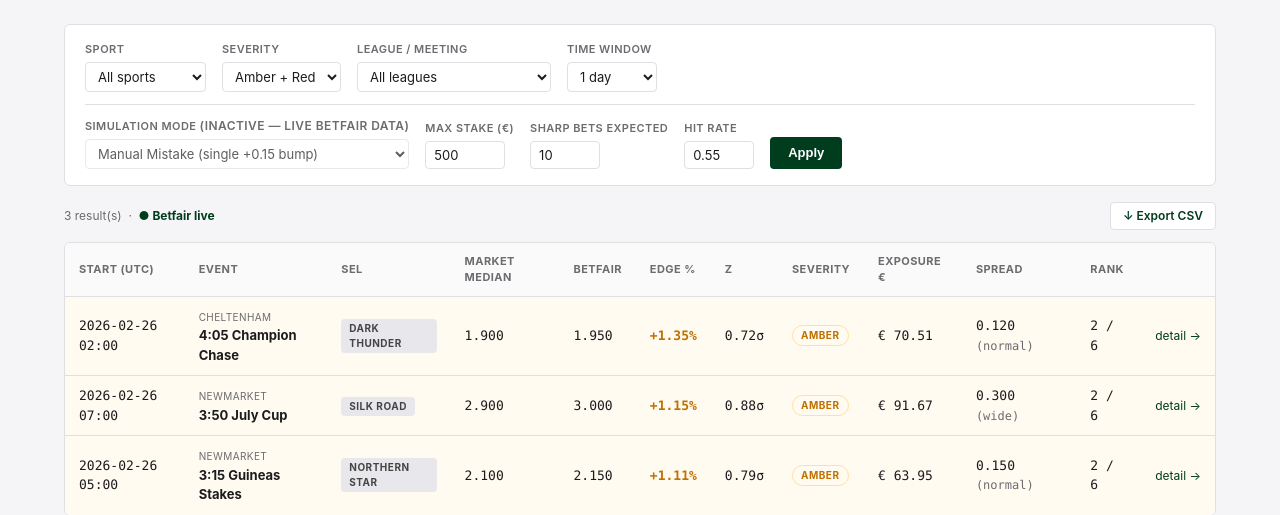
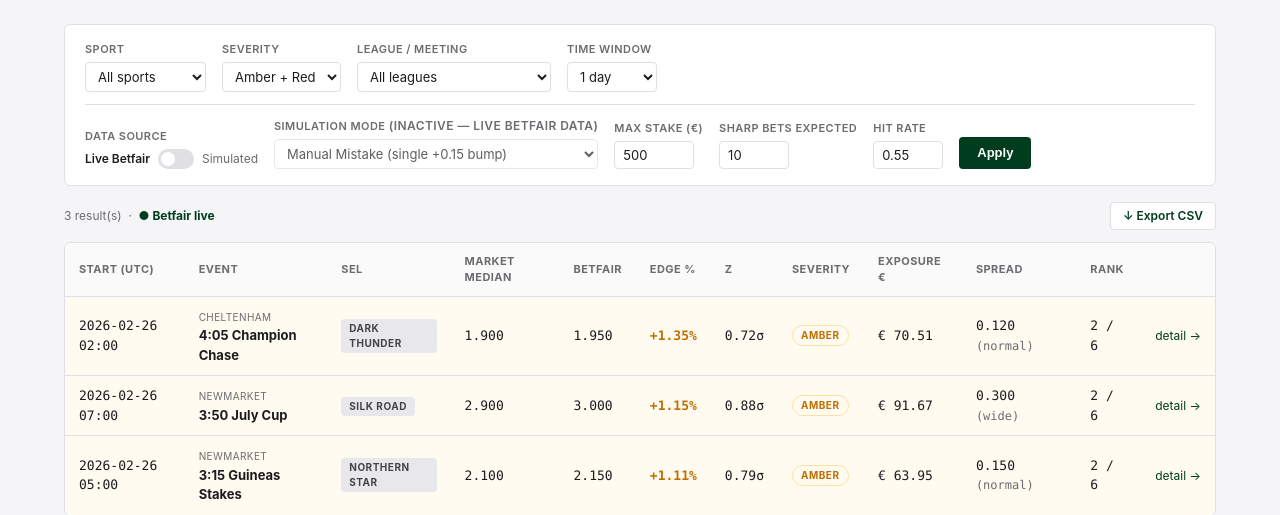
Before and after one commit to dutes/mark_mon, a FastAPI app: page /outliers in a window 1280 px wide. Shown: the part 48-563 px from the top of the page. Run offline with FastAPI, Linux system fonts and the light colour scheme.

Commit message:
Add toggle switch for live Betfair vs simulated data source
Co-authored-by: dutes <9075333+dutes@users.noreply.github.com>

```diff
--- a/app.py
+++ b/app.py
@@ -60,6 +60,7 @@ store: Dict[str, Any] = {
     "sim_mode": "manual",        # default simulation mode (fallback when Betfair data absent)
     "provider_name": "",
     "betfair_available": False,  # True when live Betfair quotes were found
+    "use_simulated": False,      # True = ignore live Betfair data, use simulation only
     # Exposure params (defaults)
     "max_stake": 500.0,
     "expected_sharp_bets": 10,
@@ -146,8 +147,12 @@ def run_poll() -> None:
         our_odds: Dict[str, Dict[str, float]] = {}
         for event in events:
             eid = event["id"]
-            # Betfair prices take priority; simulation fills any gaps
-            our_odds[eid] = {**sim_odds.get(eid, {}), **betfair_odds.get(eid, {})}
+            if store.get("use_simulated"):
+                # Simulated mode: ignore live Betfair data entirely
+                our_odds[eid] = dict(sim_odds.get(eid, {}))
+            else:
+                # Live mode: Betfair prices take priority; simulation fills any gaps
+                our_odds[eid] = {**sim_odds.get(eid, {}), **betfair_odds.get(eid, {})}
 
         outliers = compute_outliers(
             events=events,
@@ -275,11 +280,15 @@ async def outliers_page(
     league: str = Query("", description="Filter by league"),
     hours: int = Query(24, description="Next N hours"),
     sim_mode: str = Query("", description="Simulation mode"),
+    use_simulated: int = Query(-1, description="0=live Betfair, 1=simulated"),
     max_stake: float = Query(0.0),
     expected_sharp_bets: int = Query(0),
     assumed_hit_rate: float = Query(0.0),
 ):
     # Apply param overrides
+    if use_simulated != -1 and bool(use_simulated) != store["use_simulated"]:
+        store["use_simulated"] = bool(use_simulated)
+        run_poll()
     if sim_mode and sim_mode in MODES:
         store["sim_mode"] = sim_mode
         run_poll()
@@ -321,6 +330,7 @@ async def outliers_page(
             "provider_name": store["provider_name"],
             "events_scanned": store["events_scanned"],
             "betfair_available": store["betfair_available"],
+            "use_simulated": store["use_simulated"],
         },
     )
 
--- a/static/styles.css
+++ b/static/styles.css
@@ -368,3 +368,65 @@ html.dark .betfair-live-badge { color: #00c050; }
 [data-tooltip] {
   cursor: help;
 }
+
+/* ---- Data source toggle switch ---- */
+.toggle-group {
+  display: flex;
+  align-items: center;
+  gap: 8px;
+}
+.toggle-label {
+  font-size: 12px;
+  color: var(--color-text-muted);
+  transition: color 0.15s;
+}
+.toggle-label--active {
+  color: var(--color-text);
+  font-weight: 600;
+}
+.toggle-switch {
+  position: relative;
+  display: inline-block;
+  width: 36px;
+  height: 20px;
+  flex-shrink: 0;
+}
+.toggle-switch input {
+  opacity: 0;
+  width: 0;
+  height: 0;
+}
+.toggle-slider {
+  position: absolute;
+  cursor: pointer;
+  top: 0; left: 0; right: 0; bottom: 0;
+  background: var(--color-border);
+  border-radius: 20px;
+  transition: background 0.2s;
+}
+.toggle-slider::before {
+  content: "";
+  position: absolute;
+  height: 14px;
+  width: 14px;
+  left: 3px;
+  bottom: 3px;
+  background: white;
+  border-radius: 50%;
+  transition: transform 0.2s;
+}
+.toggle-switch input:checked + .toggle-slider {
+  background: var(--color-brand);
+}
+.toggle-switch input:checked + .toggle-slider::before {
+  transform: translateX(16px);
+}
+html.dark .toggle-slider { background: #3a3a3c; }
+html.dark .toggle-switch input:checked + .toggle-slider { background: #00a040; }
+
+/* ---- Simulated badge ---- */
+.sim-badge {
+  color: var(--color-amber);
+  font-weight: 700;
+  font-size: 12px;
+}
--- a/templates/outliers.html
+++ b/templates/outliers.html
@@ -65,8 +65,22 @@
 
     <div class="controls-row controls-row--sep">
       <div class="control-group">
-        <label><span data-tooltip="Controls how Betfair prices are simulated when live Betfair quotes are unavailable. Not used when Betfair data is present.">Simulation mode {% if betfair_available %}<span class="meta-text">(inactive — live Betfair data)</span>{% endif %}</span></label>
-        <select name="sim_mode" {% if betfair_available %}disabled title="Betfair live prices are active"{% endif %}>
+        <label><span data-tooltip="Switch between live Betfair odds and simulated data.">Data Source</span></label>
+        <div class="toggle-group">
+          <span class="toggle-label {% if not use_simulated %}toggle-label--active{% endif %}">Live Betfair</span>
+          <label class="toggle-switch" title="Toggle data source">
+            <input type="checkbox" id="use-simulated-cb"
+              {% if use_simulated %}checked{% endif %}
+              onchange="document.getElementById('use-simulated-input').value = this.checked ? '1' : '0'; this.form.submit()">
+            <span class="toggle-slider"></span>
+          </label>
+          <span class="toggle-label {% if use_simulated %}toggle-label--active{% endif %}">Simulated</span>
+        </div>
+        <input type="hidden" id="use-simulated-input" name="use_simulated" value="{{ '1' if use_simulated else '0' }}"/>
+      </div>
+      <div class="control-group">
+        <label><span data-tooltip="Controls how Betfair prices are simulated when live Betfair quotes are unavailable. Not used when Betfair data is present.">Simulation mode {% if not use_simulated %}<span class="meta-text">(inactive — live Betfair data)</span>{% endif %}</span></label>
+        <select name="sim_mode" {% if not use_simulated %}disabled title="Switch to simulated mode to use this"{% endif %}>
           {% for key, label in sim_modes.items() %}
           <option value="{{ key }}" {% if sim_mode == key %}selected{% endif %}>{{ label }}</option>
           {% endfor %}
@@ -92,7 +106,7 @@
 
   <!-- Export link -->
   <div class="toolbar">
-    <span class="result-count">{{ rows|length }} result(s){% if betfair_available %} &nbsp;·&nbsp; <span class="betfair-live-badge">● Betfair live</span>{% endif %}</span>
+    <span class="result-count">{{ rows|length }} result(s){% if betfair_available and not use_simulated %} &nbsp;·&nbsp; <span class="betfair-live-badge">● Betfair live</span>{% elif use_simulated %} &nbsp;·&nbsp; <span class="sim-badge">⚙ Simulated</span>{% endif %}</span>
     <a class="btn-export" href="/export.csv?severity={{ severity_filter }}&sport={{ sport_filter }}&league={{ league_filter }}&hours={{ hours_filter }}">
       ↓ Export CSV
     </a>
```
